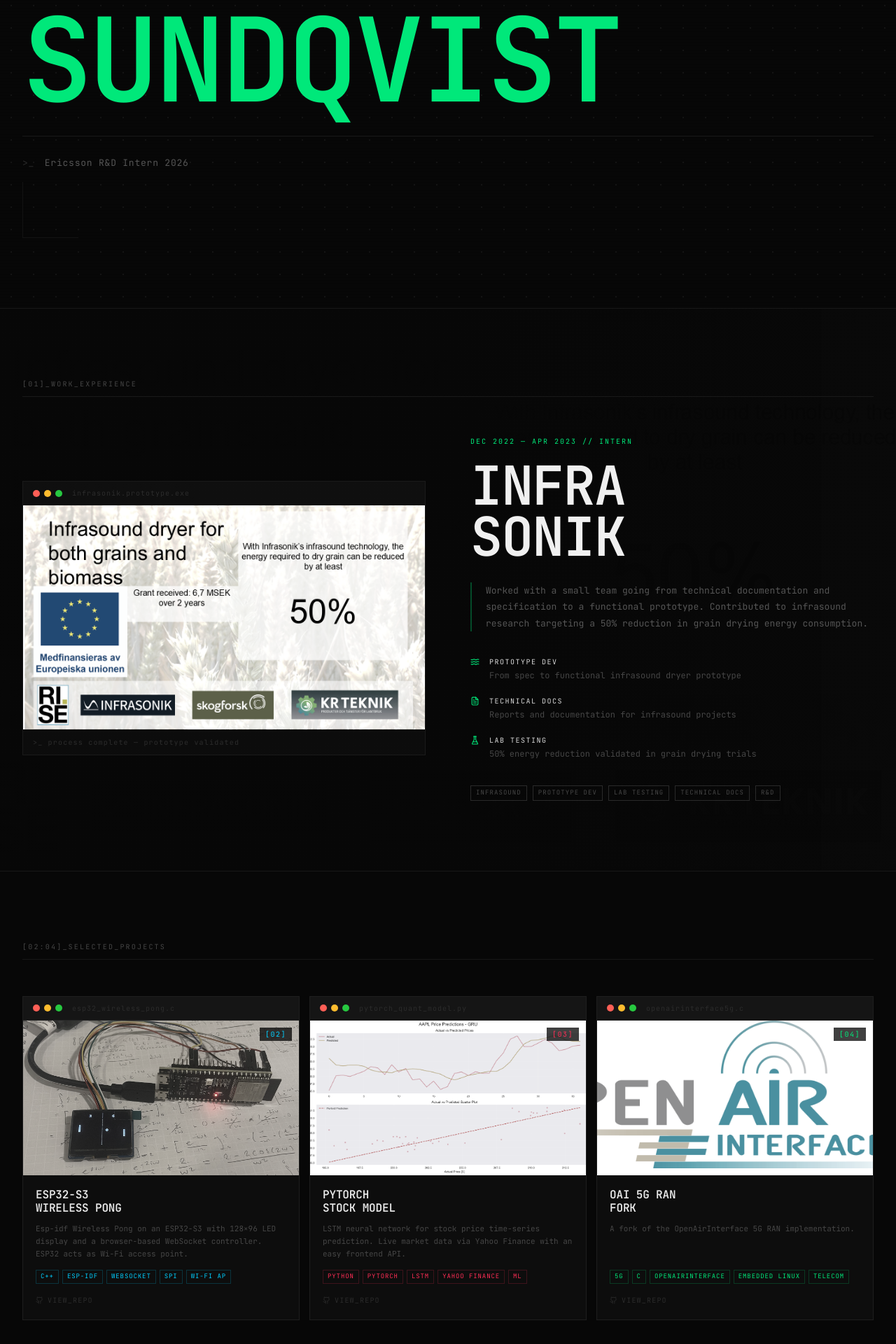
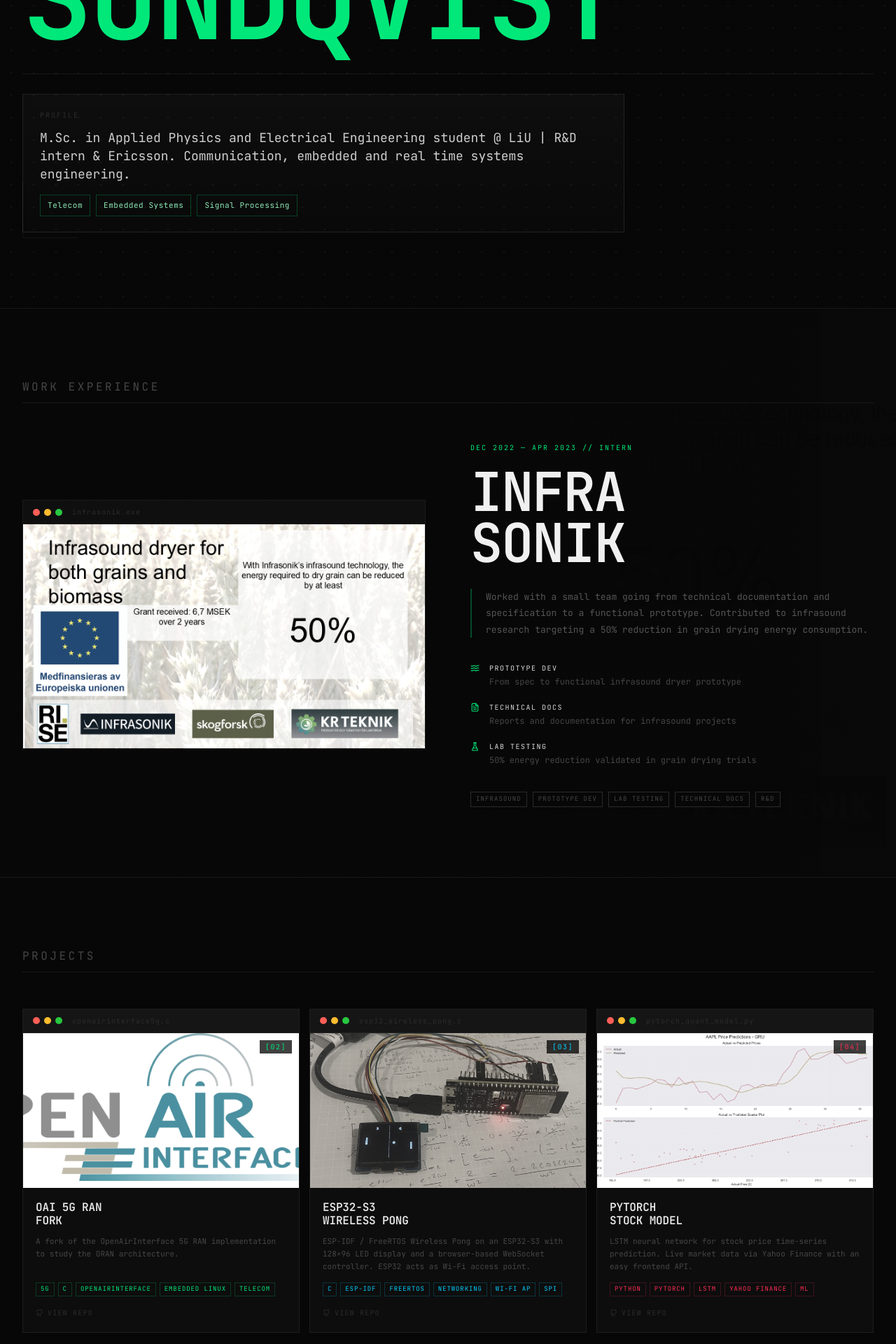
Before and after one commit to AxelSuu/AxelSundqvist, a React (Vite) app: page / in a window 1280 px wide. Shown: the part 360-2280 px from the top of the page at 70% size. Built offline with nearby package versions, Linux system fonts and the light colour scheme.

Commit message:
fix wording

```diff
--- a/src/components/alt/terminal-about.tsx
+++ b/src/components/alt/terminal-about.tsx
@@ -1,4 +1,4 @@
-import { GraduationCap, Beer, MapPin, Github, Linkedin, Mail } from 'lucide-react'
+import { GraduationCap, Beer, MapPin, Code2, Github, Linkedin, Mail } from 'lucide-react'
 
 const SKILLS = [
   'C / C++', 'Embedded Systems', 'ESP-IDF / FreeRTOS', 'Python', 'MATLAB',
@@ -16,7 +16,6 @@
       }}
     >
       <div style={{ maxWidth: 1240, margin: '0 auto' }}>
-        <div className="alt-section-label">[05]_ABOUT.ME</div>
         <div className="alt-hr" style={{ marginBottom: 56 }} />
 
         <div className="alt-about-grid">
@@ -126,6 +125,17 @@
                   title: 'LOCATION',
                   lines: ['Linköping, Sweden'],
                 },
+                {
+                  icon: <Code2 size={13} />,
+                  title: 'SKILLS STACK',
+                  content: (
+                    <div style={{ display: 'flex', flexWrap: 'wrap', gap: 8 }}>
+                      {SKILLS.map(s => (
+                        <span key={s} className="alt-tag">{s}</span>
+                      ))}
+                    </div>
+                  )
+                }
               ].map(item => (
                 <div key={item.title} style={{ display: 'flex', gap: 14, alignItems: 'flex-start' }}>
                   <span style={{ color: '#00e87a', marginTop: 1, flexShrink: 0 }}>{item.icon}</span>
@@ -133,24 +143,13 @@
                     <div style={{ fontSize: 10, letterSpacing: '0.18em', color: '#d8d8d8', marginBottom: 5 }}>
                       {item.title}
                     </div>
-                    {item.lines.map(l => (
+                    {Array.isArray(item.lines) && item.lines.map(l => (
                       <div key={l} style={{ fontSize: 12, color: '#464646', lineHeight: 1.7 }}>{l}</div>
                     ))}
+                    {item.content}
                   </div>
                 </div>
               ))}
-            </div>
-
-            {/* Skills */}
-            <div style={{ paddingTop: 28, borderTop: '1px solid rgba(255,255,255,0.07)' }}>
-              <div style={{ fontSize: 10, letterSpacing: '0.2em', color: '#2c2c2c', marginBottom: 14 }}>
-                SKILLS_STACK
-              </div>
-              <div style={{ display: 'flex', flexWrap: 'wrap', gap: 8 }}>
-                {SKILLS.map(s => (
-                  <span key={s} className="alt-tag">{s}</span>
-                ))}
-              </div>
             </div>
           </div>
         </div>
--- a/src/components/alt/terminal-hero.tsx
+++ b/src/components/alt/terminal-hero.tsx
@@ -1,35 +1,4 @@
-import { useState, useEffect } from 'react'
-
-const ROLES = [
-  'Applied Physics & EE Student',
-  'Ericsson R&D Intern 2026',
-]
-
 export default function TerminalHero() {
-  const [roleIdx, setRoleIdx] = useState(0)
-  const [shown, setShown] = useState('')
-  const [erasing, setErasing] = useState(false)
-
-  useEffect(() => {
-    let t: ReturnType<typeof setTimeout>
-    const full = ROLES[roleIdx]
-    if (!erasing) {
-      if (shown.length < full.length) {
-        t = setTimeout(() => setShown(full.slice(0, shown.length + 1)), 55)
-      } else {
-        t = setTimeout(() => setErasing(true), 2400)
-      }
-    } else {
-      if (shown.length > 0) {
-        t = setTimeout(() => setShown(s => s.slice(0, -1)), 28)
-      } else {
-        setRoleIdx(i => (i + 1) % ROLES.length)
-        setErasing(false)
-      }
-    }
-    return () => clearTimeout(t)
-  }, [shown, erasing, roleIdx])
-
   return (
     <section
       id="alt-home"
@@ -88,27 +57,53 @@
         {/* Divider */}
         <div className="alt-hr" style={{ marginBottom: 28 }} />
 
-        {/* Bottom row */}
+        {/* Impact intro panel */}
         <div style={{
-          display: 'flex',
-          justifyContent: 'space-between',
-          alignItems: 'center',
-          flexWrap: 'wrap',
-          gap: 20,
+          border: '1px solid rgba(255,255,255,0.09)',
+          background: 'linear-gradient(180deg, rgba(255,255,255,0.03), rgba(255,255,255,0.01))',
+          padding: '22px 24px',
+          maxWidth: 860,
         }}>
-          {/* Typing role */}
           <div style={{
-            fontSize: 13,
-            letterSpacing: '0.06em',
-            color: '#555',
-            fontFamily: 'var(--mono)',
+            fontSize: 10,
+            letterSpacing: '0.2em',
+            color: '#2c2c2c',
+            marginBottom: 12,
+          }}>
+            PROFILE
+          </div>
+
+          <p style={{
+            margin: 0,
+            color: '#cfcfcf',
+            fontSize: 18,
+            lineHeight: 1.45,
+            maxWidth: 780,
+          }}>
+            M.Sc. in Applied Physics and Electrical Engineering student @ LiU | R&D intern & Ericsson.
+            Communication, embedded and real time systems engineering.
+          </p>
+
+          <div style={{
             display: 'flex',
-            alignItems: 'center',
-            gap: 6,
+            flexWrap: 'wrap',
+            gap: 8,
+            marginTop: 16,
           }}>
-            <span style={{ color: '#2c2c2c' }}>&gt;_&nbsp;</span>
-            <span>{shown}</span>
-            <span className="alt-cursor" />
+            {['Telecom', 'Embedded Systems', 'Signal Processing'].map(tag => (
+              <span
+                key={tag}
+                style={{
+                  border: '1px solid rgba(0,232,122,0.25)',
+                  color: '#8ee9b7',
+                  fontSize: 11,
+                  letterSpacing: '0.05em',
+                  padding: '6px 10px',
+                }}
+              >
+                {tag}
+              </span>
+            ))}
           </div>
         </div>
       </div>
--- a/src/components/alt/terminal-projects.tsx
+++ b/src/components/alt/terminal-projects.tsx
@@ -3,16 +3,26 @@
 const PROJECTS = [
   {
     num: '02',
+    filename: 'openairinterface5g.c',
+    title: 'OAI 5G RAN\nFORK',
+    image: '/images/OAI.png',
+    tags: ['5G', 'C', 'OpenAirInterface', 'Embedded Linux', 'Telecom'],
+    desc: 'A fork of the OpenAirInterface 5G RAN implementation to study the ORAN architecture. ',
+    github: 'https://github.com/AxelSuu/openairinterface5g',
+    accentColor: '#00e87a',
+  },
+  {
+    num: '03',
     filename: 'esp32_wireless_pong.c',
     title: 'ESP32-S3\nWIRELESS PONG',
     image: '/images/esp32.jpeg',
-    tags: ['C++', 'ESP-IDF', 'WebSocket', 'SPI', 'Wi-Fi AP'],
-    desc: 'Esp-idf Wireless Pong on an ESP32-S3 with 128×96 LED display and a browser-based WebSocket controller. ESP32 acts as Wi-Fi access point.',
+    tags: ['C', 'ESP-IDF', 'FreeRTOS', 'Networking', 'Wi-Fi AP', 'SPI'],
+    desc: 'ESP-IDF / FreeRTOS Wireless Pong on an ESP32-S3 with 128×96 LED display and a browser-based WebSocket controller. ESP32 acts as Wi-Fi access point.',
     github: 'https://github.com/AxelSuu/ESP32-Wi-Fi-Pong',
     accentColor: '#00cfff',
   },
   {
-    num: '03',
+    num: '04',
     filename: 'pytorch_quant_model.py',
     title: 'PYTORCH\nSTOCK MODEL',
     image: '/images/pystock.png',
@@ -20,16 +30,6 @@
     desc: 'LSTM neural network for stock price time-series prediction. Live market data via Yahoo Finance with an easy frontend API.',
     github: 'https://github.com/AxelSuu/Pytorch-Quant-Model',
     accentColor: '#ff2d55',
-  },
-  {
-    num: '04',
-    filename: 'openairinterface5g.c',
-    title: 'OAI 5G RAN\nFORK',
-    image: '/images/OAI.png',
-    tags: ['5G', 'C', 'OpenAirInterface', 'Embedded Linux', 'Telecom'],
-    desc: 'A fork of the OpenAirInterface 5G RAN implementation.',
-    github: 'https://github.com/AxelSuu/openairinterface5g',
-    accentColor: '#00e87a',
   },
 ]
 
@@ -126,7 +126,7 @@
           onMouseLeave={e => (e.currentTarget.style.color = '#2c2c2c')}
         >
           <Github size={11} />
-          VIEW_REPO
+          VIEW REPO
         </a>
       </div>
     </div>
@@ -144,7 +144,7 @@
       }}
     >
       <div style={{ maxWidth: 1240, margin: '0 auto' }}>
-        <div className="alt-section-label">[02:04]_SELECTED_PROJECTS</div>
+        <div className="alt-section-label" style={{ fontSize: 16 }}>Projects</div>
         <div className="alt-hr" style={{ marginBottom: 52 }} />
 
         <div className="alt-projects-grid">
@@ -158,7 +158,7 @@
             rel="noopener noreferrer"
             className="alt-link"
           >
-            MORE_REPOS → github.com/AxelSuu
+            MORE REPOS → github.com/AxelSuu
           </a>
         </div>
       </div>
--- a/src/components/alt/terminal-work.tsx
+++ b/src/components/alt/terminal-work.tsx
@@ -40,7 +40,7 @@
       <div style={{ maxWidth: 1240, width: '100%', margin: '0 auto', position: 'relative', zIndex: 2 }}>
 
         {/* Section label */}
-        <div className="alt-section-label">[01]_WORK_EXPERIENCE</div>
+        <div className="alt-section-label" style={{ fontSize: 16 }}>WORK EXPERIENCE</div>
         <div className="alt-hr" style={{ marginBottom: 56 }} />
 
         <div className="alt-work-grid">
@@ -51,7 +51,7 @@
               <div className="alt-dot" style={{ background: '#febc2e' }} />
               <div className="alt-dot" style={{ background: '#27c840' }} />
               <span style={{ marginLeft: 8, fontSize: 10, color: '#2c2c2c', letterSpacing: '0.1em' }}>
-                infrasonik.prototype.exe
+                infrasonik.exe
               </span>
             </div>
             <div className="alt-img-wrap" style={{ overflow: 'hidden', maxHeight: 320 }}>
@@ -61,17 +61,7 @@
                 style={{ width: '100%', height: '100%', maxHeight: 320, objectFit: 'cover', objectPosition: 'center' }}
               />
             </div>
-            {/* "output" bar below image */}
-            <div style={{
-              padding: '10px 14px',
-              fontSize: 10,
-              color: '#2c2c2c',
-              letterSpacing: '0.12em',
-              borderTop: '1px solid rgba(255,255,255,0.05)',
-              background: 'rgba(255,255,255,0.02)',
-            }}>
-              &gt;_ process complete — prototype validated
-            </div>
+
           </div>
 
           {/* Right: content */}
```
